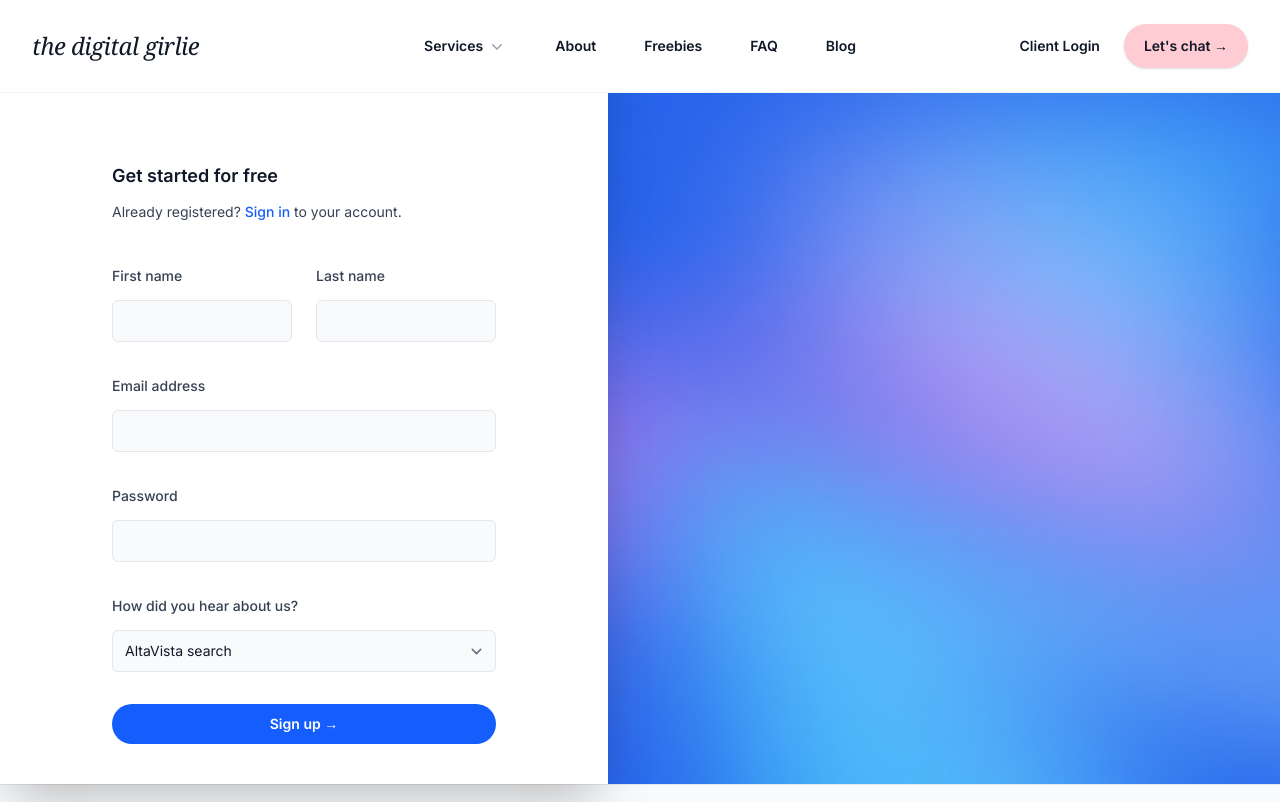
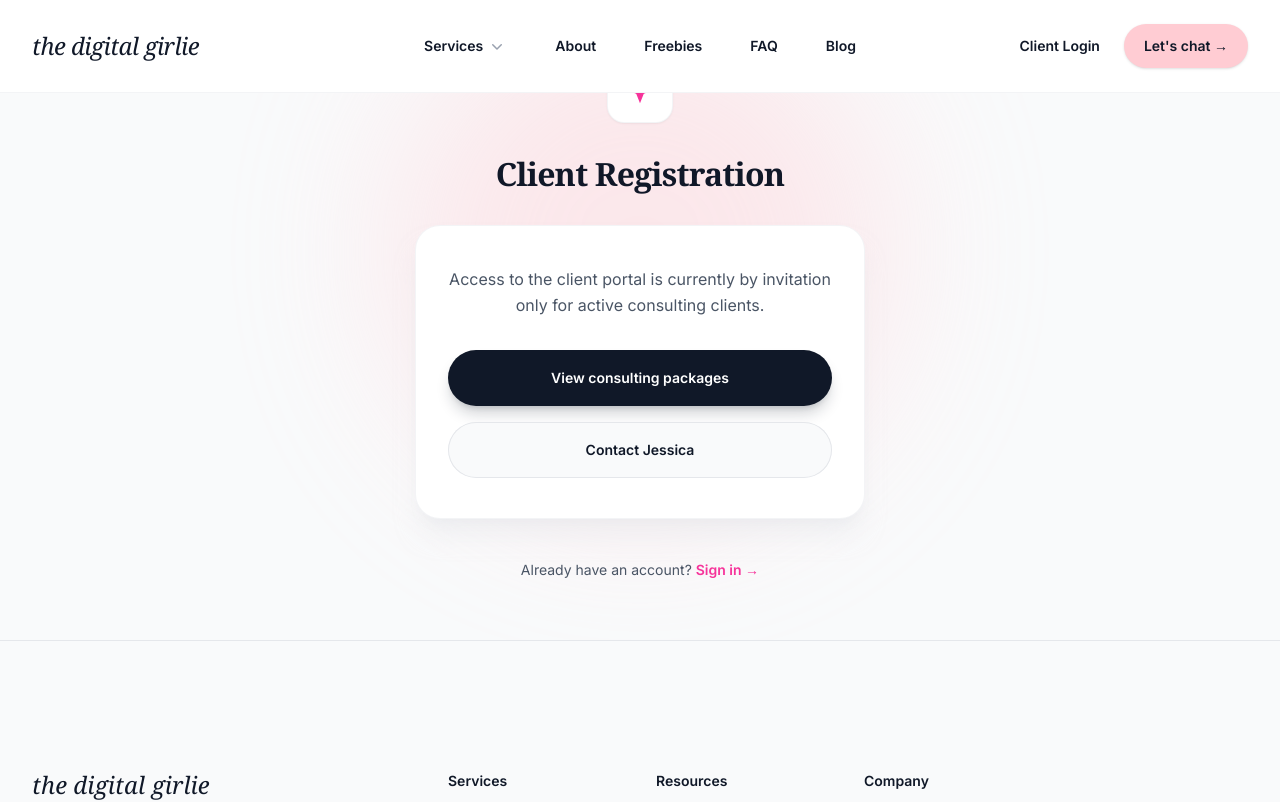
Before and after one commit to hellodigitalgirlie-lang/salient-version-live, a Next.js app: page /register in a window 1280 px wide. Shown: the top 802 px of the page. Built offline with nearby package versions, Linux system fonts and the light colour scheme.

Commit message:
updated menus

```diff
--- a/src/app/(auth)/login/page.tsx
+++ b/src/app/(auth)/login/page.tsx
@@ -1,59 +1,118 @@
-import { type Metadata } from 'next'
+'use client'
+
+import { useState } from 'react'
 import Link from 'next/link'
 
-import { Button } from '@/components/Button'
-import { TextField } from '@/components/Fields'
-import { Logo } from '@/components/Logo'
-import { SlimLayout } from '@/components/SlimLayout'
+// Custom Nail Icon
+const NailIcon = (props: React.ComponentProps<'svg'>) => (
+  <svg viewBox="0 0 24 24" fill="none" xmlns="http://www.w3.org/2000/svg" {...props}>
+    <text x="50%" y="50%" dy=".1em" dominantBaseline="central" textAnchor="middle" fontSize="20">
+      💅
+    </text>
+  </svg>
+);
 
-export const metadata: Metadata = {
-  title: 'Sign In',
+export default function LoginPage() {
+  const [error, setError] = useState(false)
+
+  const handleLogin = (e: React.FormEvent) => {
+    e.preventDefault()
+    // Always trigger the error state for now
+    setError(true)
   }
 
-export default function Login() {
   return (
-    <SlimLayout>
-      <div className="flex">
-        <Link href="/" aria-label="Home">
-          <Logo className="h-10 w-auto" />
-        </Link>
+    <div className="flex min-h-[80vh] flex-col justify-center px-6 py-12 lg:px-8 relative overflow-hidden bg-gray-50">
+
+      {/* Background Blob */}
+      <div className="absolute w-[500px] h-[500px] rounded-full blur-[80px] opacity-40 bg-[oklch(89.2%_0.058_10.001)] top-0 left-1/2 -translate-x-1/2" />
+
+      <div className="sm:mx-auto sm:w-full sm:max-w-sm relative z-10">
+        <div className="mx-auto h-16 w-16 bg-white rounded-2xl shadow-sm ring-1 ring-gray-100 flex items-center justify-center">
+          <NailIcon className="h-10 w-10" />
         </div>
-      <h2 className="mt-20 text-lg font-semibold text-gray-900">
-        Sign in to your account
+        <h2 className="mt-8 text-center font-serif text-3xl font-bold tracking-tight text-gray-900">
+          Client Portal
         </h2>
-      <p className="mt-2 text-sm text-gray-700">
-        Don’t have an account?{' '}
-        <Link
-          href="/register"
-          className="font-medium text-blue-600 hover:underline"
-        >
-          Sign up
-        </Link>{' '}
-        for a free trial.
+        <p className="mt-2 text-center text-sm text-gray-600">
+          Sign in to access your deliverables and roadmap.
         </p>
-      <form action="#" className="mt-10 grid grid-cols-1 gap-y-8">
-        <TextField
-          label="Email address"
+      </div>
+
+      <div className="mt-10 sm:mx-auto sm:w-full sm:max-w-sm relative z-10">
+        <div className="bg-white px-8 py-10 shadow-xl shadow-gray-200/50 ring-1 ring-gray-100 rounded-3xl">
+          <form onSubmit={handleLogin} className="space-y-6">
+            <div>
+              <label htmlFor="email" className="block text-sm font-medium leading-6 text-gray-900">
+                Email address
+              </label>
+              <div className="mt-2">
+                <input
+                  id="email"
                   name="email"
                   type="email"
+                  required
                   autoComplete="email"
-          required
+                  className="block w-full rounded-xl border-0 bg-gray-50 px-4 py-3 text-sm text-gray-900 ring-1 ring-inset ring-gray-200 focus:ring-2 focus:ring-inset focus:ring-pink-500 focus:outline-none transition-all"
                 />
-        <TextField
-          label="Password"
+              </div>
+            </div>
+
+            <div>
+              <div className="flex items-center justify-between">
+                <label htmlFor="password" className="block text-sm font-medium leading-6 text-gray-900">
+                  Password
+                </label>
+                <div className="text-sm">
+                  <a href="#" className="font-semibold text-pink-500 hover:text-pink-600 transition-colors">
+                    Forgot password?
+                  </a>
+                </div>
+              </div>
+              <div className="mt-2">
+                <input
+                  id="password"
                   name="password"
                   type="password"
+                  required
                   autoComplete="current-password"
-          required
+                  className="block w-full rounded-xl border-0 bg-gray-50 px-4 py-3 text-sm text-gray-900 ring-1 ring-inset ring-gray-200 focus:ring-2 focus:ring-inset focus:ring-pink-500 focus:outline-none transition-all"
                 />
+              </div>
+            </div>
+
+            {/* Error Message Display */}
+            {error && (
+              <div className="rounded-xl bg-red-50 p-4 ring-1 ring-red-200">
+                <div className="flex">
+                  <div className="ml-3">
+                    <h3 className="text-sm font-medium text-red-800">Login Failed</h3>
+                    <div className="mt-1 text-sm text-red-700">
+                      <p>Invalid credentials. New client portals are currently being provisioned.</p>
+                    </div>
+                  </div>
+                </div>
+              </div>
+            )}
+
             <div>
-          <Button type="submit" variant="solid" color="blue" className="w-full">
-            <span>
-              Sign in <span aria-hidden="true">&rarr;</span>
-            </span>
-          </Button>
+              <button
+                type="submit"
+                className="flex w-full justify-center rounded-full bg-gray-900 px-6 py-4 text-sm font-semibold text-white shadow-lg shadow-gray-900/20 hover:bg-gray-800 transition-all hover:-translate-y-0.5"
+              >
+                Sign in
+              </button>
             </div>
           </form>
-    </SlimLayout>
+        </div>
+
+        <p className="mt-10 text-center text-sm text-gray-600">
+          Not a client yet?{' '}
+          <Link href="/services" className="font-semibold leading-6 text-pink-500 hover:text-pink-600 transition-colors">
+            View our packages &rarr;
+          </Link>
+        </p>
+      </div>
+    </div>
   )
 }
--- a/src/app/(auth)/register/page.tsx
+++ b/src/app/(auth)/register/page.tsx
@@ -1,88 +1,62 @@
 import { type Metadata } from 'next'
 import Link from 'next/link'
 
-import { Button } from '@/components/Button'
-import { SelectField, TextField } from '@/components/Fields'
-import { Logo } from '@/components/Logo'
-import { SlimLayout } from '@/components/SlimLayout'
+export const metadata: Metadata = {
+  title: 'Client Registration - The Digital Girlie',
+}
 
-export const metadata: Metadata = {
-  title: 'Sign Up',
-}
+// Custom Sparkle Icon for that premium, exclusive feel
+const SparkleIcon = (props: React.ComponentProps<'svg'>) => (
+  <svg viewBox="0 0 24 24" fill="none" xmlns="http://www.w3.org/2000/svg" {...props}>
+    <path d="M12 2L14.832 9.168L22 12L14.832 14.832L12 22L9.168 14.832L2 12L9.168 9.168L12 2Z" fill="currentColor" />
+  </svg>
+);
 
 export default function Register() {
   return (
-    <SlimLayout>
-      <div className="flex">
-        <Link href="/" aria-label="Home">
-          <Logo className="h-10 w-auto" />
-        </Link>
+    <div className="flex min-h-[80vh] flex-col justify-center px-6 py-12 lg:px-8 relative overflow-hidden bg-gray-50">
+
+      {/* Background Blob */}
+      <div className="absolute w-[500px] h-[500px] rounded-full blur-[80px] opacity-40 bg-[oklch(89.2%_0.058_10.001)] top-0 left-1/2 -translate-x-1/2" />
+
+      <div className="sm:mx-auto sm:w-full sm:max-w-md relative z-10">
+        <div className="mx-auto h-16 w-16 bg-white rounded-2xl shadow-sm ring-1 ring-gray-100 flex items-center justify-center text-pink-500">
+          <SparkleIcon className="h-8 w-8" />
+        </div>
+
+        <h2 className="mt-8 text-center font-serif text-3xl font-bold tracking-tight text-gray-900">
+          Client Registration
+        </h2>
+
+        <div className="mt-8 bg-white px-8 py-10 shadow-xl shadow-gray-200/50 ring-1 ring-gray-100 rounded-3xl text-center">
+          <p className="text-base leading-relaxed text-gray-600 mb-8">
+            Access to the client portal is currently by invitation only for active consulting clients.
+          </p>
+
+          <div className="space-y-4">
+            <Link
+              href="/services"
+              className="flex w-full justify-center rounded-full bg-gray-900 px-6 py-4 text-sm font-semibold text-white shadow-lg shadow-gray-900/20 hover:bg-gray-800 transition-all hover:-translate-y-0.5"
+            >
+              View consulting packages
+            </Link>
+
+            <Link
+              href="/contact"
+              className="flex w-full justify-center rounded-full bg-gray-50 px-6 py-4 text-sm font-semibold text-gray-900 ring-1 ring-inset ring-gray-200 hover:bg-gray-100 transition-all hover:-translate-y-0.5"
+            >
+              Contact Jessica
+            </Link>
+          </div>
+        </div>
+
+        <p className="mt-10 text-center text-sm text-gray-600">
+          Already have an account?{' '}
+          <Link href="/login" className="font-semibold leading-6 text-pink-500 hover:text-pink-600 transition-colors">
+            Sign in &rarr;
+          </Link>
+        </p>
       </div>
-      <h2 className="mt-20 text-lg font-semibold text-gray-900">
-        Get started for free
-      </h2>
-      <p className="mt-2 text-sm text-gray-700">
-        Already registered?{' '}
-        <Link
-          href="/login"
-          className="font-medium text-blue-600 hover:underline"
-        >
-          Sign in
-        </Link>{' '}
-        to your account.
-      </p>
-      <form
-        action="#"
-        className="mt-10 grid grid-cols-1 gap-x-6 gap-y-8 sm:grid-cols-2"
-      >
-        <TextField
-          label="First name"
-          name="first_name"
-          type="text"
-          autoComplete="given-name"
-          required
-        />
-        <TextField
-          label="Last name"
-          name="last_name"
-          type="text"
-          autoComplete="family-name"
-          required
-        />
-        <TextField
-          className="col-span-full"
-          label="Email address"
-          name="email"
-          type="email"
-          autoComplete="email"
-          required
-        />
-        <TextField
-          className="col-span-full"
-          label="Password"
-          name="password"
-          type="password"
-          autoComplete="new-password"
-          required
-        />
-        <SelectField
-          className="col-span-full"
-          label="How did you hear about us?"
-          name="referral_source"
-        >
-          <option>AltaVista search</option>
-          <option>Super Bowl commercial</option>
-          <option>Our route 34 city bus ad</option>
-          <option>The “Never Use This” podcast</option>
-        </SelectField>
-        <div className="col-span-full">
-          <Button type="submit" variant="solid" color="blue" className="w-full">
-            <span>
-              Sign up <span aria-hidden="true">&rarr;</span>
-            </span>
-          </Button>
-        </div>
-      </form>
-    </SlimLayout>
+    </div>
   )
 }
--- a/src/app/login/page.tsx
+++ /dev/null
@@ -1,118 +0,0 @@
-'use client'
-
-import { useState } from 'react'
-import Link from 'next/link'
-
-// Custom Nail Icon
-const NailIcon = (props: React.ComponentProps<'svg'>) => (
-  <svg viewBox="0 0 24 24" fill="none" xmlns="http://www.w3.org/2000/svg" {...props}>
-    <text x="50%" y="50%" dy=".1em" dominantBaseline="central" textAnchor="middle" fontSize="20">
-      💅
-    </text>
-  </svg>
-);
-
-export default function LoginPage() {
-  const [error, setError] = useState(false)
-
-  const handleLogin = (e: React.FormEvent) => {
-    e.preventDefault()
-    // Always trigger the error state for now
-    setError(true)
-  }
-
-  return (
-    <div className="flex min-h-[80vh] flex-col justify-center px-6 py-12 lg:px-8 relative overflow-hidden bg-gray-50">
-
-      {/* Background Blob */}
-      <div className="absolute w-[500px] h-[500px] rounded-full blur-[80px] opacity-40 bg-[oklch(89.2%_0.058_10.001)] top-0 left-1/2 -translate-x-1/2" />
-
-      <div className="sm:mx-auto sm:w-full sm:max-w-sm relative z-10">
-        <div className="mx-auto h-16 w-16 bg-white rounded-2xl shadow-sm ring-1 ring-gray-100 flex items-center justify-center">
-          <NailIcon className="h-10 w-10" />
-        </div>
-        <h2 className="mt-8 text-center font-serif text-3xl font-bold tracking-tight text-gray-900">
-          Client Portal
-        </h2>
-        <p className="mt-2 text-center text-sm text-gray-600">
-          Sign in to access your deliverables and roadmap.
-        </p>
-      </div>
-
-      <div className="mt-10 sm:mx-auto sm:w-full sm:max-w-sm relative z-10">
-        <div className="bg-white px-8 py-10 shadow-xl shadow-gray-200/50 ring-1 ring-gray-100 rounded-3xl">
-          <form onSubmit={handleLogin} className="space-y-6">
-            <div>
-              <label htmlFor="email" className="block text-sm font-medium leading-6 text-gray-900">
-                Email address
-              </label>
-              <div className="mt-2">
-                <input
-                  id="email"
-                  name="email"
-                  type="email"
-                  required
-                  autoComplete="email"
-                  className="block w-full rounded-xl border-0 bg-gray-50 px-4 py-3 text-sm text-gray-900 ring-1 ring-inset ring-gray-200 focus:ring-2 focus:ring-inset focus:ring-pink-500 focus:outline-none transition-all"
-                />
-              </div>
-            </div>
-
-            <div>
-              <div className="flex items-center justify-between">
-                <label htmlFor="password" className="block text-sm font-medium leading-6 text-gray-900">
-                  Password
-                </label>
-                <div className="text-sm">
-                  <a href="#" className="font-semibold text-pink-500 hover:text-pink-600 transition-colors">
-                    Forgot password?
-                  </a>
-                </div>
-              </div>
-              <div className="mt-2">
-                <input
-                  id="password"
-                  name="password"
-                  type="password"
-                  required
-                  autoComplete="current-password"
-                  className="block w-full rounded-xl border-0 bg-gray-50 px-4 py-3 text-sm text-gray-900 ring-1 ring-inset ring-gray-200 focus:ring-2 focus:ring-inset focus:ring-pink-500 focus:outline-none transition-all"
-                />
-              </div>
-            </div>
-
-            {/* Error Message Display */}
-            {error && (
-              <div className="rounded-xl bg-red-50 p-4 ring-1 ring-red-200">
-                <div className="flex">
-                  <div className="ml-3">
-                    <h3 className="text-sm font-medium text-red-800">Login Failed</h3>
-                    <div className="mt-1 text-sm text-red-700">
-                      <p>Invalid credentials. New client portals are currently being provisioned.</p>
-                    </div>
-                  </div>
-                </div>
-              </div>
-            )}
-
-            <div>
-              <button
-                type="submit"
-                className="flex w-full justify-center rounded-full bg-gray-900 px-6 py-4 text-sm font-semibold text-white shadow-lg shadow-gray-900/20 hover:bg-gray-800 transition-all hover:-translate-y-0.5"
-              >
-                Sign in
-              </button>
-            </div>
-          </form>
-        </div>
-
-        <p className="mt-10 text-center text-sm text-gray-600">
-          Not a client yet?{' '}
-          <Link href="/services" className="font-semibold leading-6 text-pink-500 hover:text-pink-600 transition-colors">
-            View our packages &rarr;
-          </Link>
-        </p>
-      </div>
-    </div>
-  )
-}
```
Lines whose indentation alone changed are shown as unchanged.
